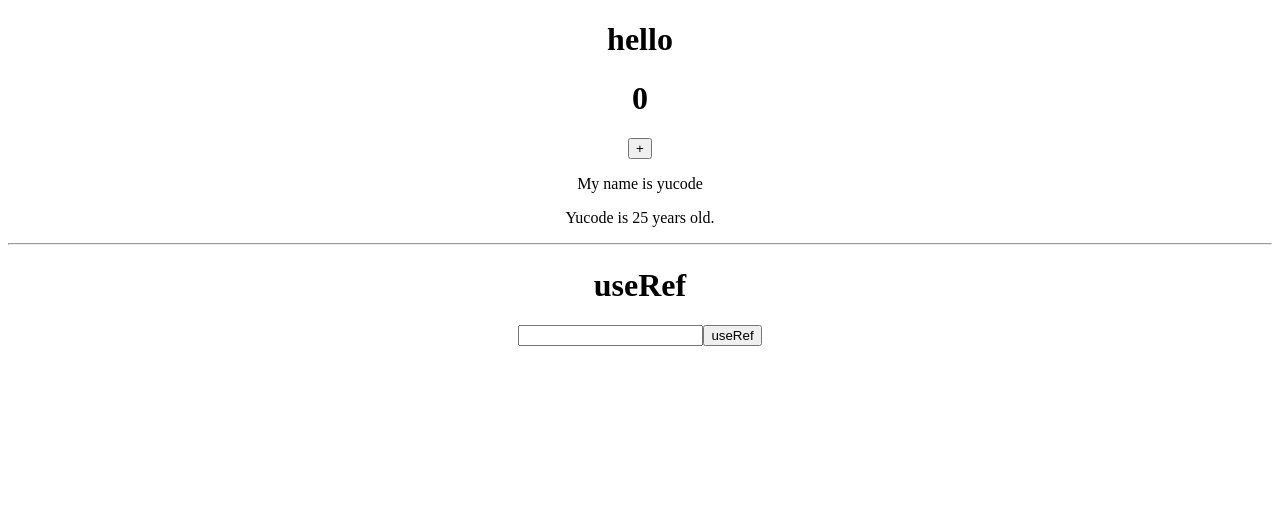
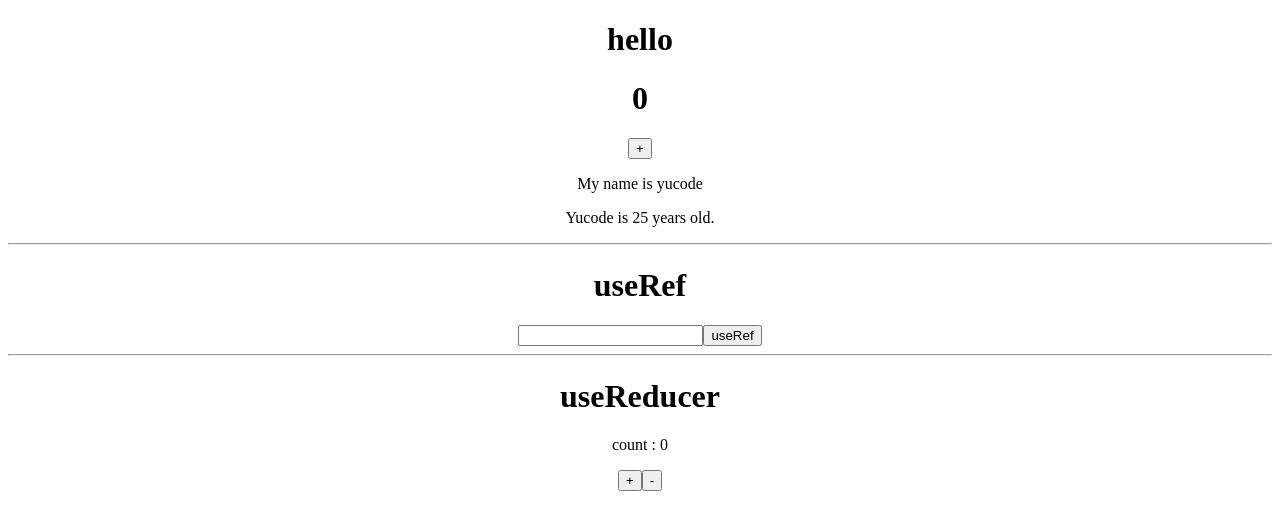
Before and after one commit to seanyu7/practicing-react-reacttutorial, a React (Create React App) app: page / in a window 1280 px wide. Shown: the top 530 px of the page. Built offline with nearby package versions, Linux system fonts and the light colour scheme.

Commit message:
⚡️ make use of useReducer in my app like redux

```diff
--- a/src/App.js
+++ b/src/App.js
@@ -1,6 +1,17 @@
 import "./App.css";
-import { useState, useContext, useRef } from "react";
+import { useState, useContext, useRef, useReducer } from "react";
 import YucodeInfoContext from ".";
+
+const reducer = (state, action) => {
+  switch (action.type) {
+    case "increase":
+      return state + 1;
+    case "decrease":
+      return state - 1;
+    default:
+      return state;
+  }
+};
 
 function App() {
   const [count, setCount] = useState(0);
@@ -12,6 +23,8 @@ function App() {
   };
 
   const handleRef = () => {};
+
+  const [state, dispatch] = useReducer(reducer, 0);
 
   return (
     <div className="App">
@@ -25,6 +38,12 @@ function App() {
       <h1>useRef</h1>
       <input type="text" ref={ref} />
       <button onClick={handleRef}>useRef</button>
+
+      <hr />
+      <h1>useReducer</h1>
+      <p>count : {state}</p>
+      <button onClick = {()=> dispatch({type: "increase"})}>+</button>
+      <button onClick = {()=> dispatch({type: "decrease"})}>-</button>
     </div>
   );
 }
```
